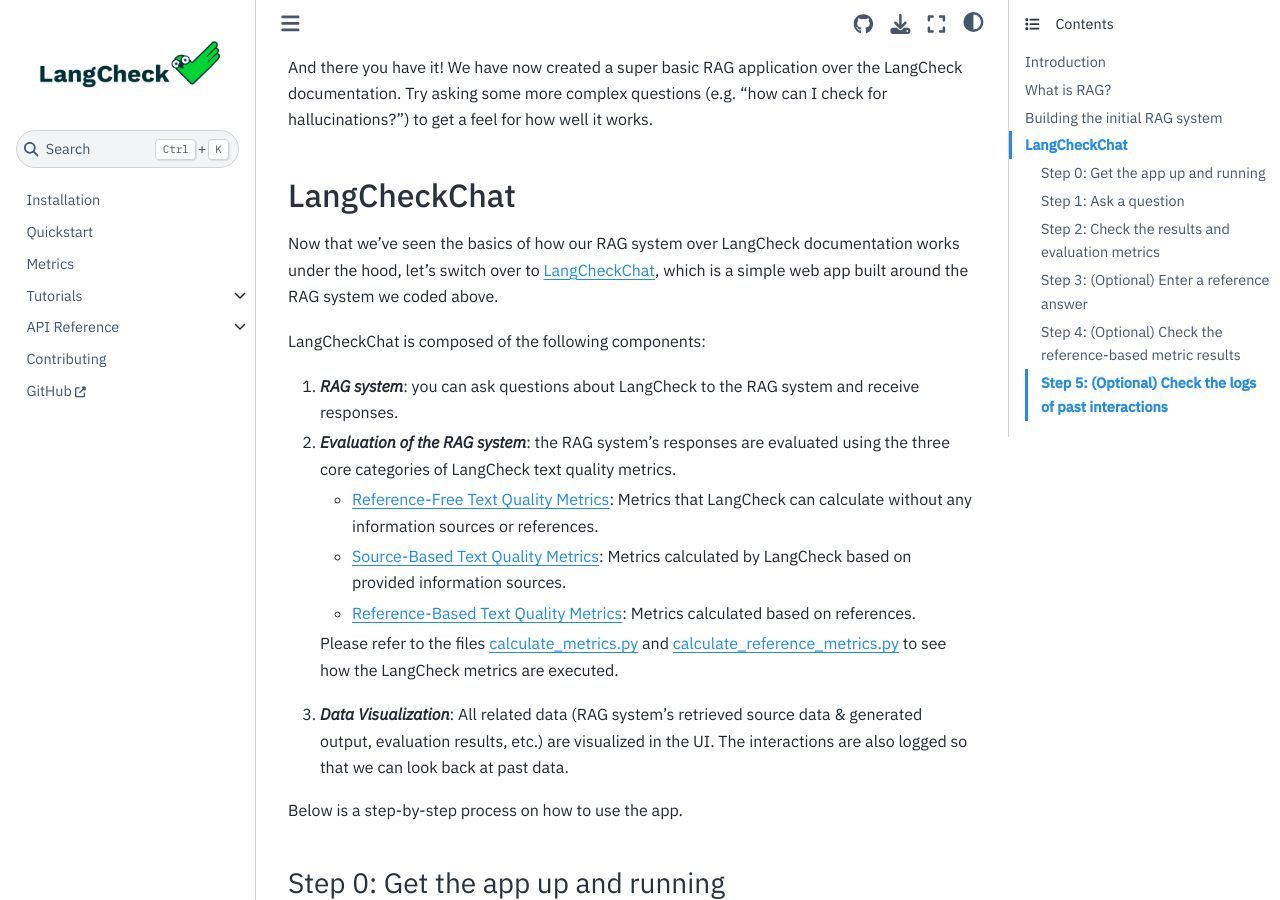
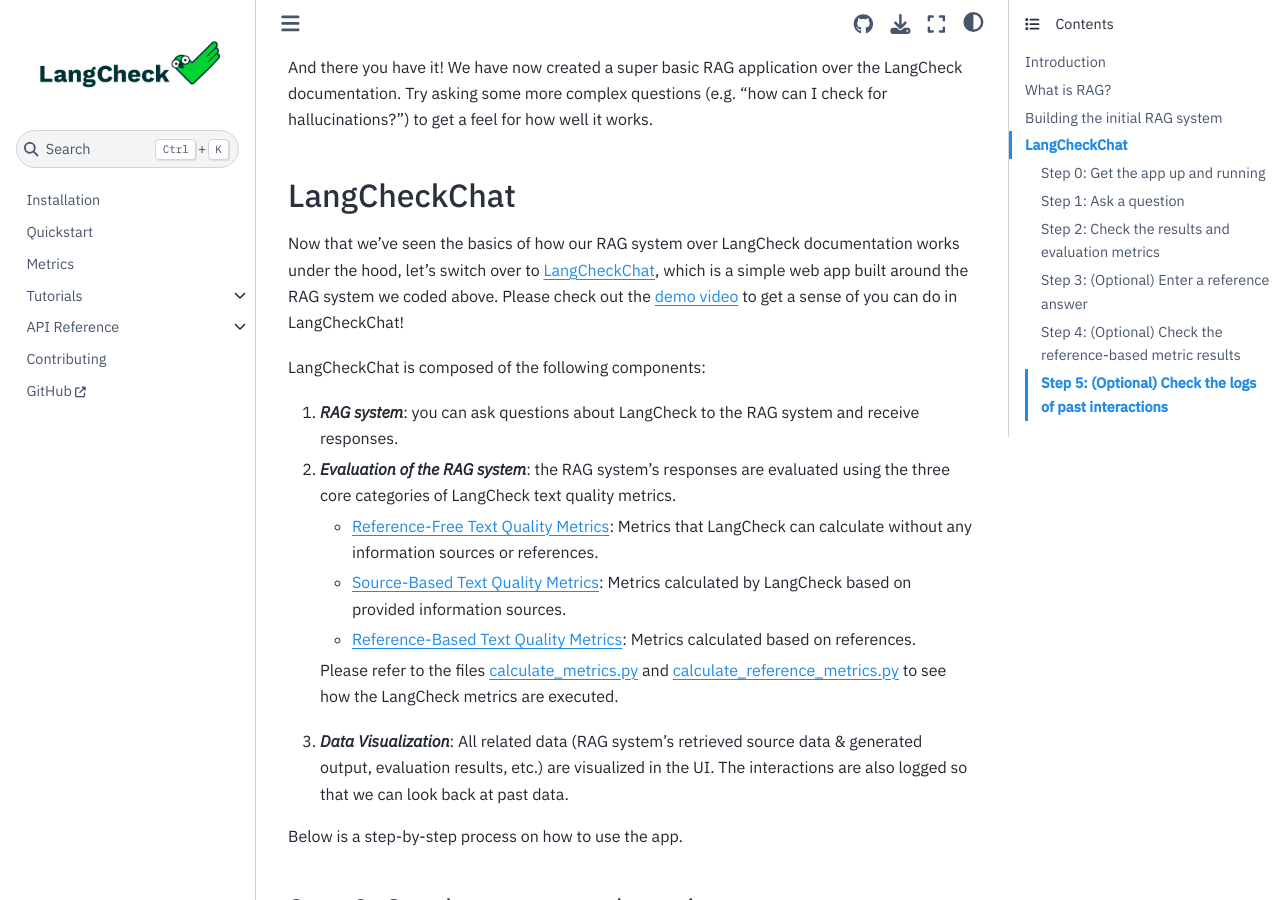
Before and after one commit to citadel-ai/langcheck, a Sphinx documentation site: the page built from docs/langcheckchat_tutorial.md, in a window 1280 px wide and 900 px high, scrolled down 2216 px. Built offline with Sphinx 7.4.7 and the Sphinx Book theme 1.1.4, drawn with Linux system fonts in a browser that asks for light colours.

Commit message:
add link to demo video

```diff
--- a/docs/langcheckchat_tutorial.md
+++ b/docs/langcheckchat_tutorial.md
@@ -71,7 +71,7 @@
 
 ## LangCheckChat
 
-Now that we’ve seen the basics of how our RAG system over LangCheck documentation works under the hood, let’s switch over to [LangCheckChat](https://github.com/citadel-ai/langcheckchat), which is a simple web app built around the RAG system we coded above.
+Now that we’ve seen the basics of how our RAG system over LangCheck documentation works under the hood, let’s switch over to [LangCheckChat](https://github.com/citadel-ai/langcheckchat), which is a simple web app built around the RAG system we coded above. Please check out the [demo video](https://github.com/citadel-ai/langcheckchat/tree/main?tab=readme-ov-file#demo) to get a sense of you can do in LangCheckChat!
 
 LangCheckChat is composed of the following components:
 1. ***RAG system***: you can ask questions about LangCheck to the RAG system and receive responses.
```
